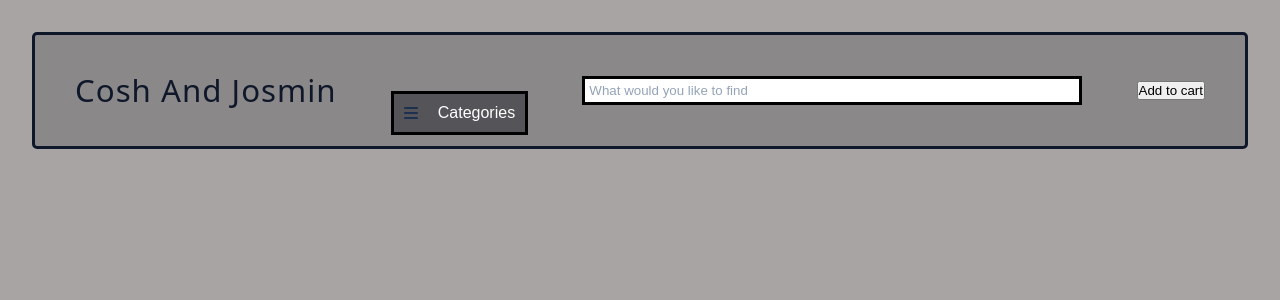
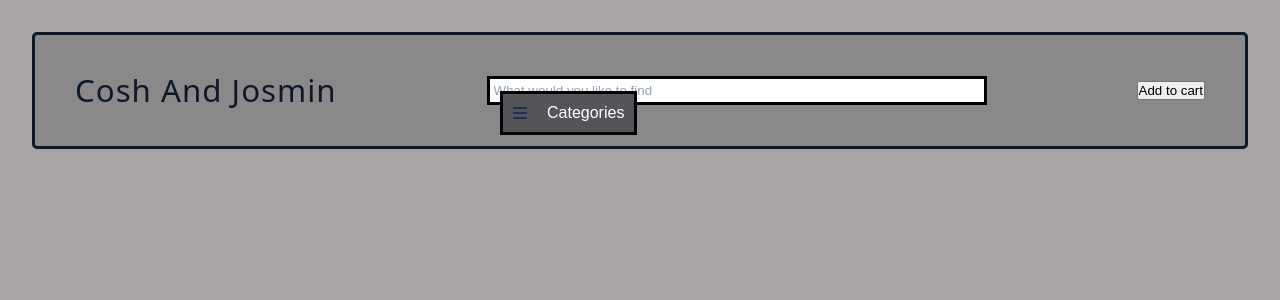
Before and after one commit to Joshsilas/CoshAndJosminShop, a React (Vite) app: page / in a window 1280 px wide. Shown: the top 300 px of the page. Built offline with nearby package versions, Linux system fonts and the light colour scheme.

Commit message:
Menu button causing me issues, taking a break

```diff
--- a/src/Components/Category Menu/CategoryMenu.css
+++ b/src/Components/Category Menu/CategoryMenu.css
@@ -10,12 +10,15 @@
     flex-wrap: nowrap;
     align-items: center;
     justify-content: flex-start;
+    left: 400px;
 }
 
 .category-menu {
-
     max-height: 0;
     transition: max-height 0.3s ease-out;
+    position: absolute;
+    left: 500px;
+    background-color: #545459;
 }
 
 .category-menu.open {
--- a/src/Components/Category Menu/index.jsx
+++ b/src/Components/Category Menu/index.jsx
@@ -9,7 +9,7 @@ const CategoryMenu = ({ text, menuItems }) => {
         };
 
         return (
-
+            <>
                 <div className={`category-menu ${isOpen ? 'open' : ''}`}>
                 <button className = 'catButton' onClick={toggleMenu}>
                     <img className="barsImage" src='src/assets/bars-solid.svg' alt="BarsLogo" />
@@ -23,7 +23,7 @@ const CategoryMenu = ({ text, menuItems }) => {
                     </ul>
                 )}
                 </div>
-
+            </>
         );
     };
 
```
